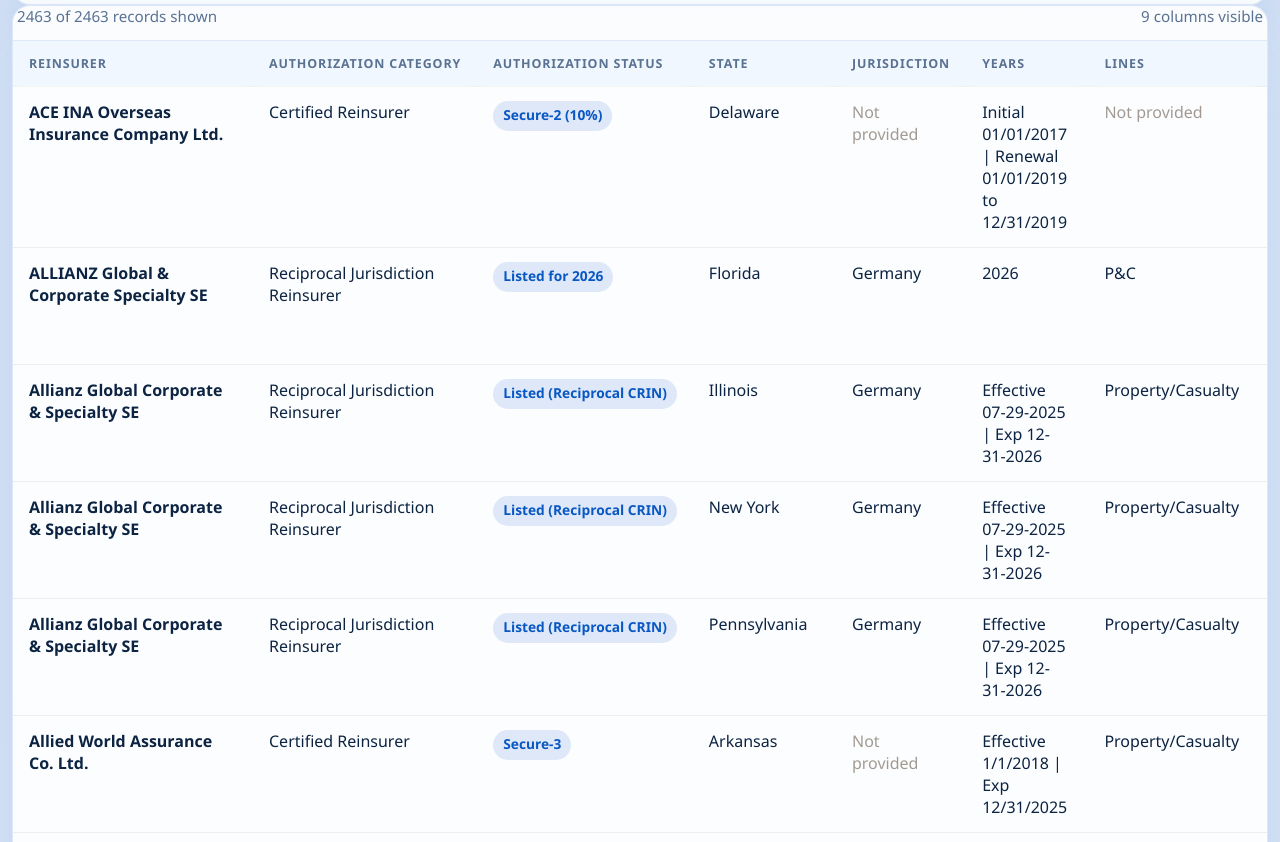
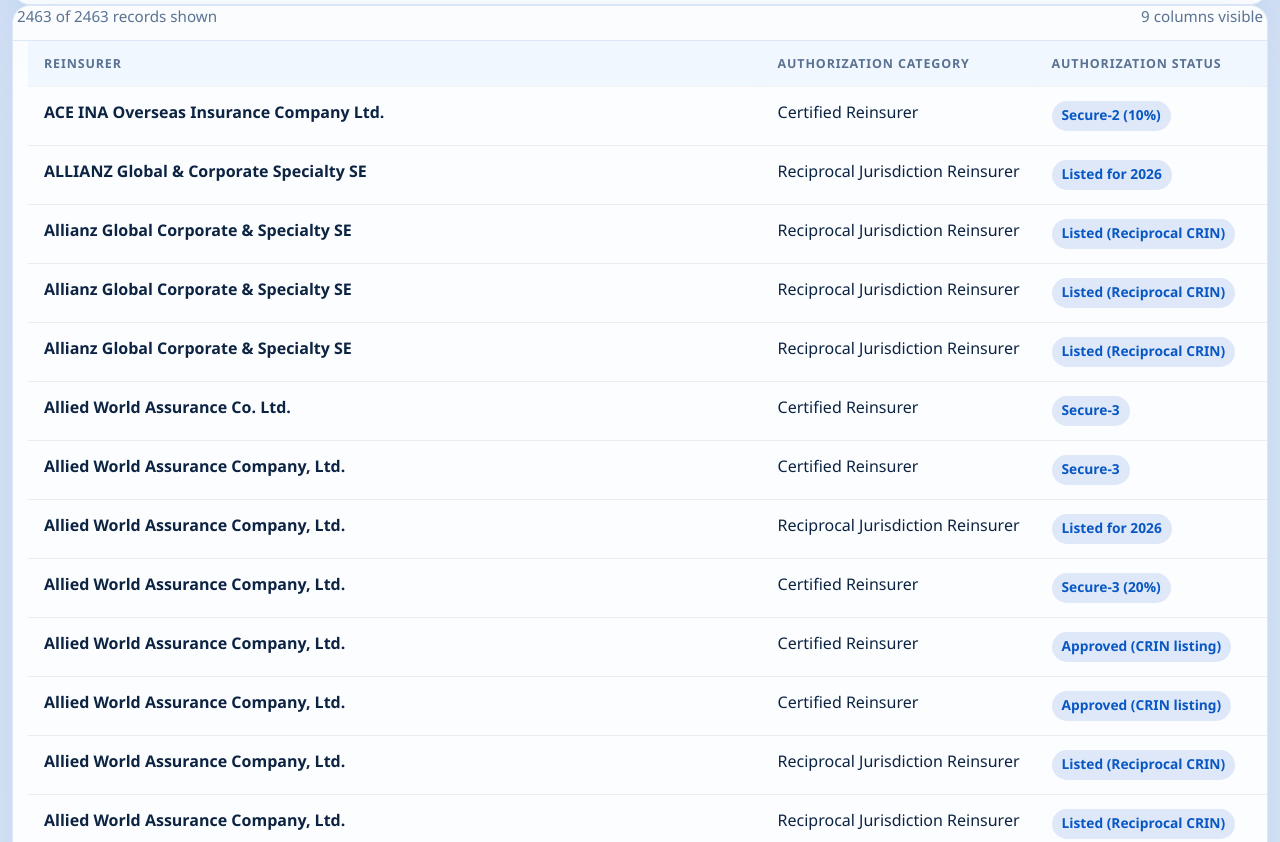
Before and after one commit to JamesLarson8/ReinsurerAuthorizationStatusScraper, a plain HTML site: page index.html in a window 1280 px wide. Shown: the part 499-1341 px from the top of the page. Drawn offline with Linux system fonts and the light colour scheme.

Commit message:
fix page width issue

```diff
--- a/index.html
+++ b/index.html
@@ -291,18 +291,30 @@
     }
 
     .table-scroller {
-      overflow: auto;
+      max-width: 100%;
+      overflow-x: auto;
+      overflow-y: auto;
       border-top: 1px solid var(--line);
+      -webkit-overflow-scrolling: touch;
+      scrollbar-gutter: stable both-edges;
     }
 
     table {
-      width: 100%;
-      min-width: 900px;
+      width: max-content;
+      min-width: 100%;
       border-collapse: collapse;
+    }
+
+    @supports not (width: max-content) {
+      table {
+        width: 100%;
+        min-width: 900px;
+      }
     }
 
     th,
     td {
+      min-width: 140px;
       padding: 14px 16px;
       border-bottom: 1px solid rgba(67, 52, 37, 0.08);
       text-align: left;
@@ -510,11 +522,11 @@
       }
 
       .table-scroller {
-        display: none;
+        display: block;
       }
 
       .mobile-cards {
-        display: grid;
+        display: none;
       }
     }
   </style>
```
